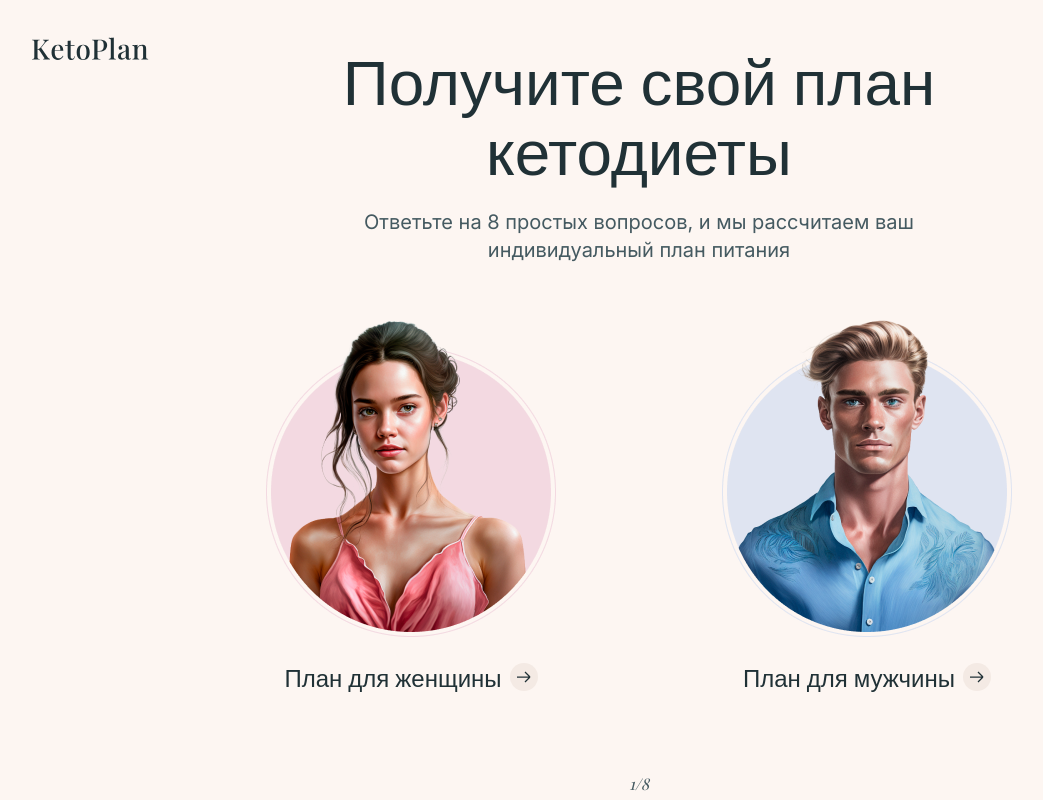
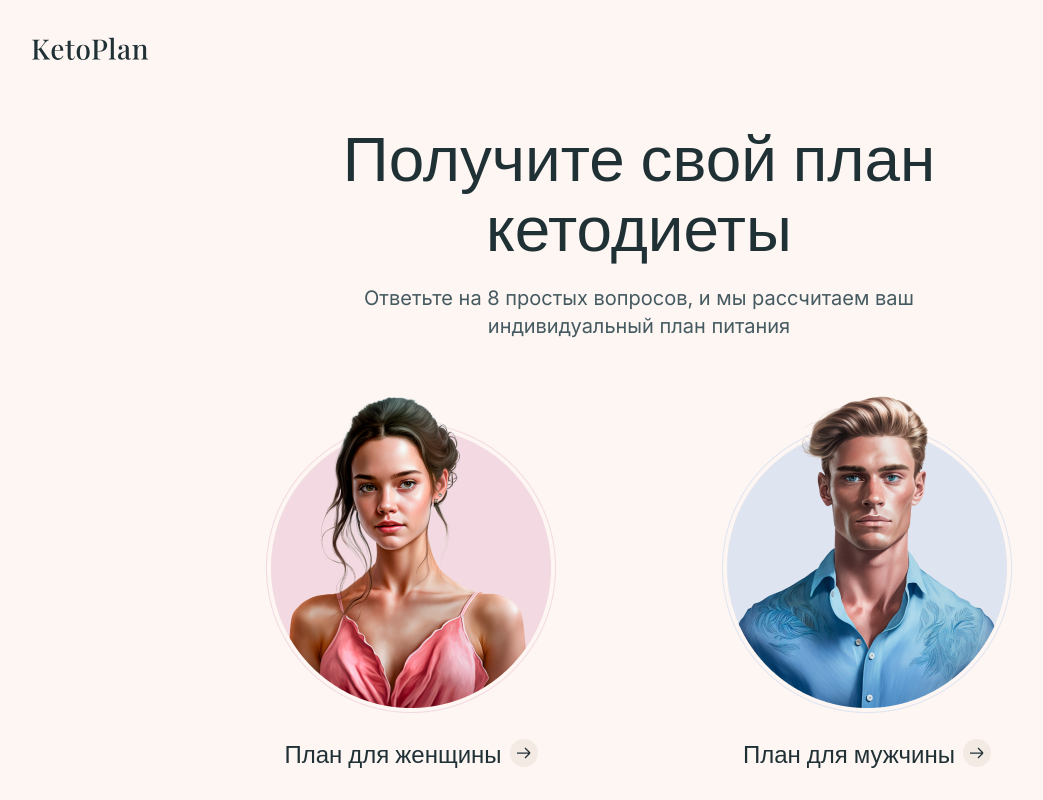
Before and after one commit to VityaSchel/ketoplan-diet, a Next.js app: page /plan in a window 1280 px wide. Shown: the top 800 px of the page, without its empty margins (1-1044 px from the left). Built offline with nearby package versions, Linux system fonts and the light colour scheme; a web font is replaced by a local one.

Commit message:
Fix margin on mobile

```diff
--- a/src/ui/fragments/Plan/PlanFormScreen/styles.module.scss
+++ b/src/ui/fragments/Plan/PlanFormScreen/styles.module.scss
@@ -1,14 +1,15 @@
 $mobileBannerHeight: 220px;
+$headerMargin: 44px;
 
 .screen {
   display: flex;
   color: var(--primary-text-color);
   width: 100%;
   text-align: center;
-  margin-top: 44px;
+  margin-top: 12px + 64px + $headerMargin;
 
   @media screen and (max-width: 768px) {
-    margin-top: 52px;
+    margin-top: 52px + $headerMargin;
     flex-direction: row-reverse;
   }
 
```
